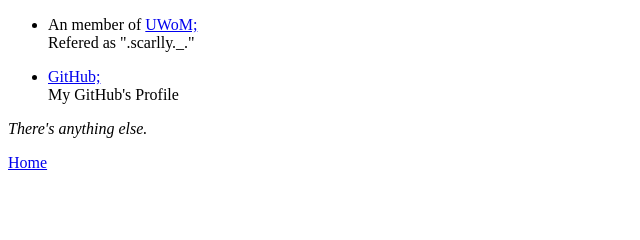
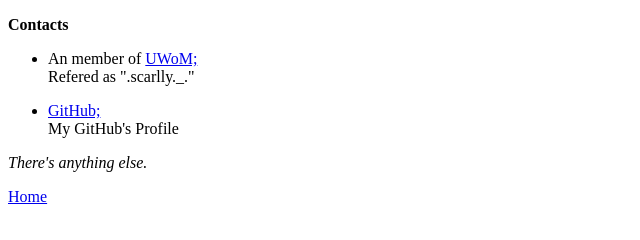
Before and after one commit to scarlly-0/scarlly-0.github.io, a plain HTML site: page Contacts.html in a window 1280 px wide. Shown: the whole page, without its empty margins (0-640 px from the left). Drawn offline with Linux system fonts and the light colour scheme.

Commit message:
Update Contacts.html

```diff
--- a/Contacts.html
+++ b/Contacts.html
@@ -6,6 +6,7 @@
 
 <body>
 <p>
+  <strong>Contacts</strong>
 
 <nav class="Contacts">
 
```
